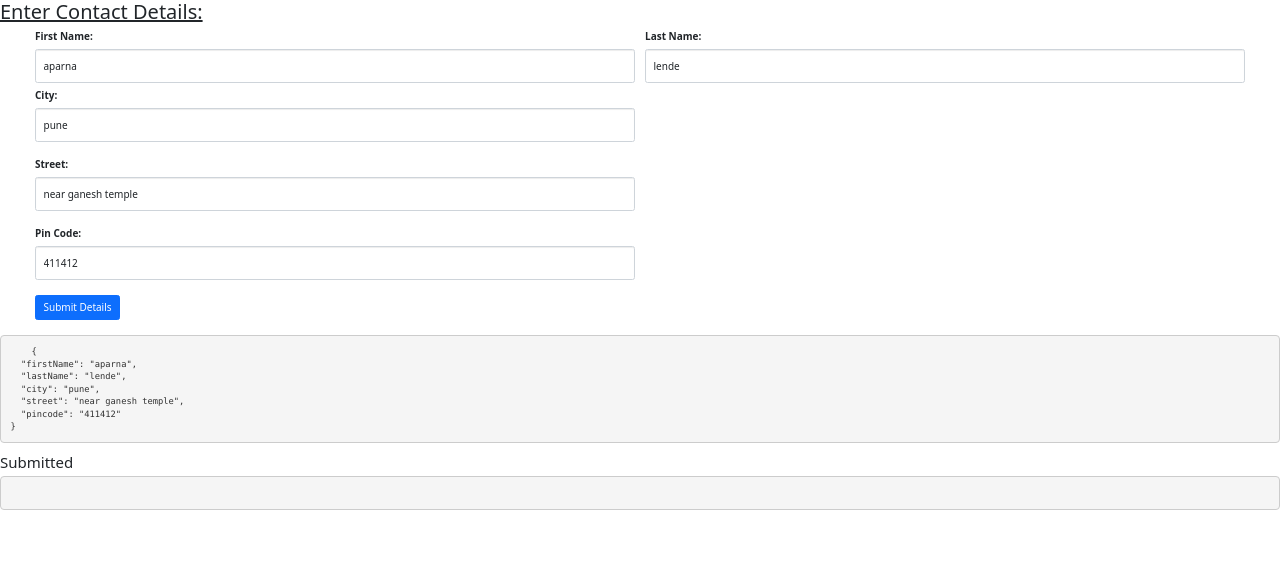
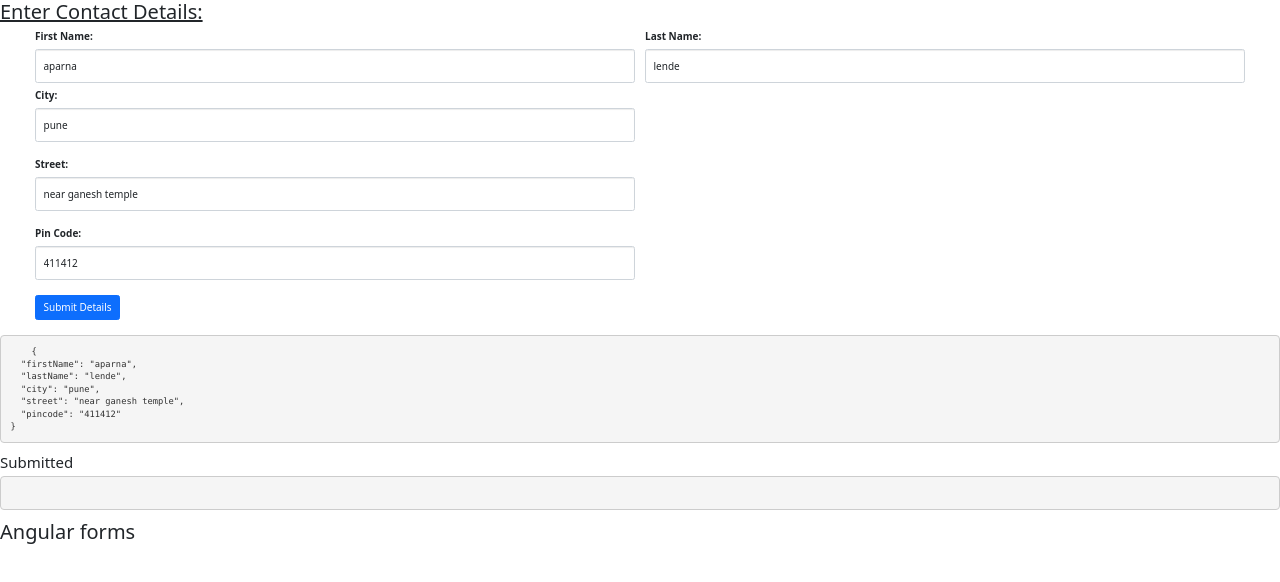
Before and after one commit to aparnalende/AngularPractice, an Angular app: page / in a window 1280 px wide. Shown: the top 582 px of the page. Built offline with nearby package versions, Linux system fonts and the light colour scheme.

Commit message:
change in contact form

```diff
--- a/src/app/Forms/contactform/contactform.component.html
+++ b/src/app/Forms/contactform/contactform.component.html
@@ -59,3 +59,4 @@
 <pre>
     {{ value | json }}
 </pre>
+<h2>Angular forms</h2>
```
